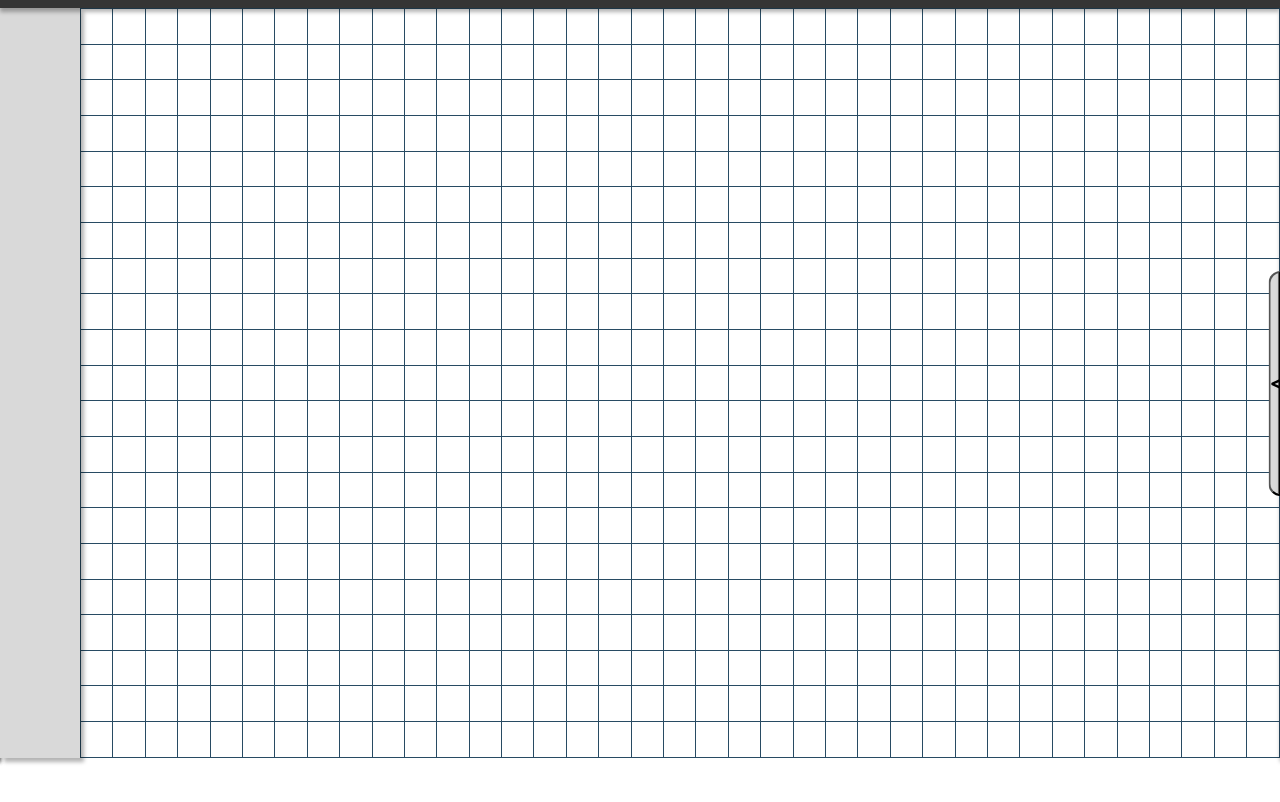
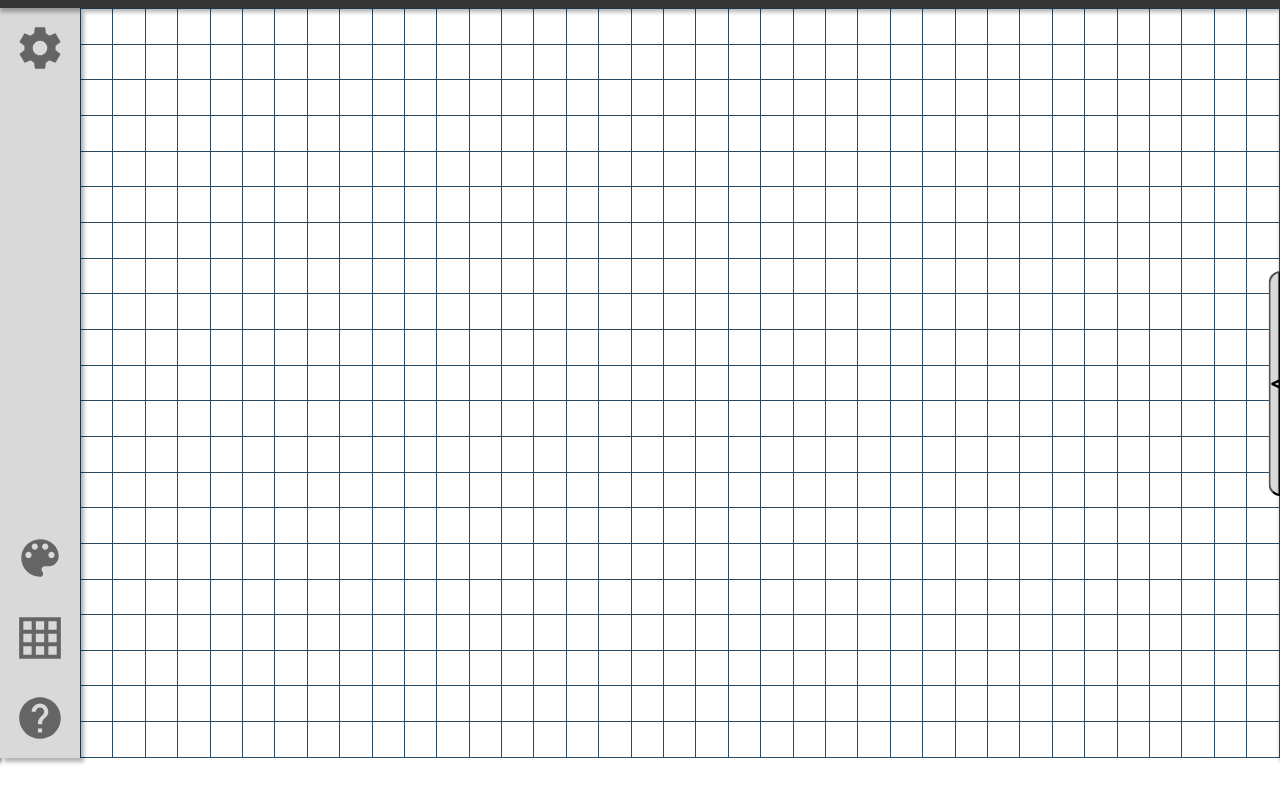
Before and after one commit to MajdBarakat/Algorthm, a plain HTML site: page index.html in a window 1280 px wide. Shown: the part 42-844 px from the top of the page. Drawn offline with nearby package versions, Linux system fonts and the light colour scheme.

Commit message:
debugging

```diff
--- a/css/styles.css
+++ b/css/styles.css
@@ -247,16 +247,16 @@ label {
   font-weight: 500px;
 }
 .settings {
-  background: url(assets/settings.svg) no-repeat center center;
+  background: url(/assets/settings.svg) no-repeat center center;
 }
 .palette {
-  background: url(assets/palette.svg) no-repeat center center;
+  background: url(/assets/palette.svg) no-repeat center center;
 }
 .grid {
-  background: url(assets/grid.svg) no-repeat center center;
+  background: url(/assets/grid.svg) no-repeat center center;
 }
 .help {
-  background: url(assets/help.svg) no-repeat center center;
+  background: url(/assets/help.svg) no-repeat center center;
 }
 table {
   width: 100%;
```
